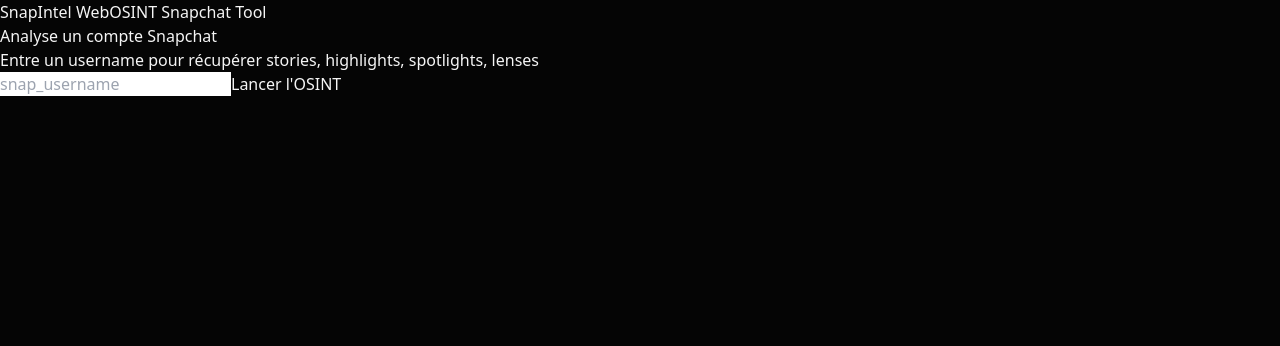
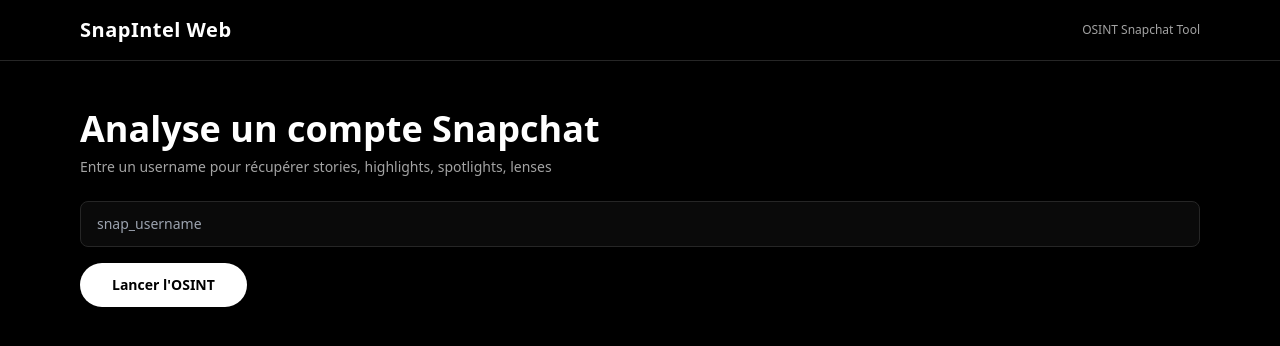
Before and after one commit to NkDev57/snapintel-web, a Next.js app: page / in a window 1280 px wide. Shown: the top 346 px of the page. Built offline with nearby package versions, Linux system fonts and the light colour scheme.

Commit message:
Create tailwind.config.js

```diff
--- /dev/null
+++ b/tailwind.config.js
@@ -0,0 +1,36 @@
+/** @type {import('tailwindcss').Config} */
+module.exports = {
+  content: [
+    './app/**/*.{js,ts,jsx,tsx,mdx}',
+    './pages/**/*.{js,ts,jsx,tsx,mdx}',
+    './components/**/*.{js,ts,jsx,tsx,mdx}',
+  ],
+  theme: {
+    extend: {
+      colors: {
+        primary: '#000000',
+        secondary: '#ffffff',
+      },
+      animation: {
+        'fade-in': 'fadeIn 0.5s ease-in-out',
+        'slide-up': 'slideUp 0.5s ease-out',
+        'slide-down': 'slideDown 0.5s ease-out',
+      },
+      keyframes: {
+        fadeIn: {
+          '0%': { opacity: '0' },
+          '100%': { opacity: '1' },
+        },
+        slideUp: {
+          '0%': { transform: 'translateY(20px)', opacity: '0' },
+          '100%': { transform: 'translateY(0)', opacity: '1' },
+        },
+        slideDown: {
+          '0%': { transform: 'translateY(-20px)', opacity: '0' },
+          '100%': { transform: 'translateY(0)', opacity: '1' },
+        },
+      },
+    },
+  },
+  plugins: [],
+}
```
